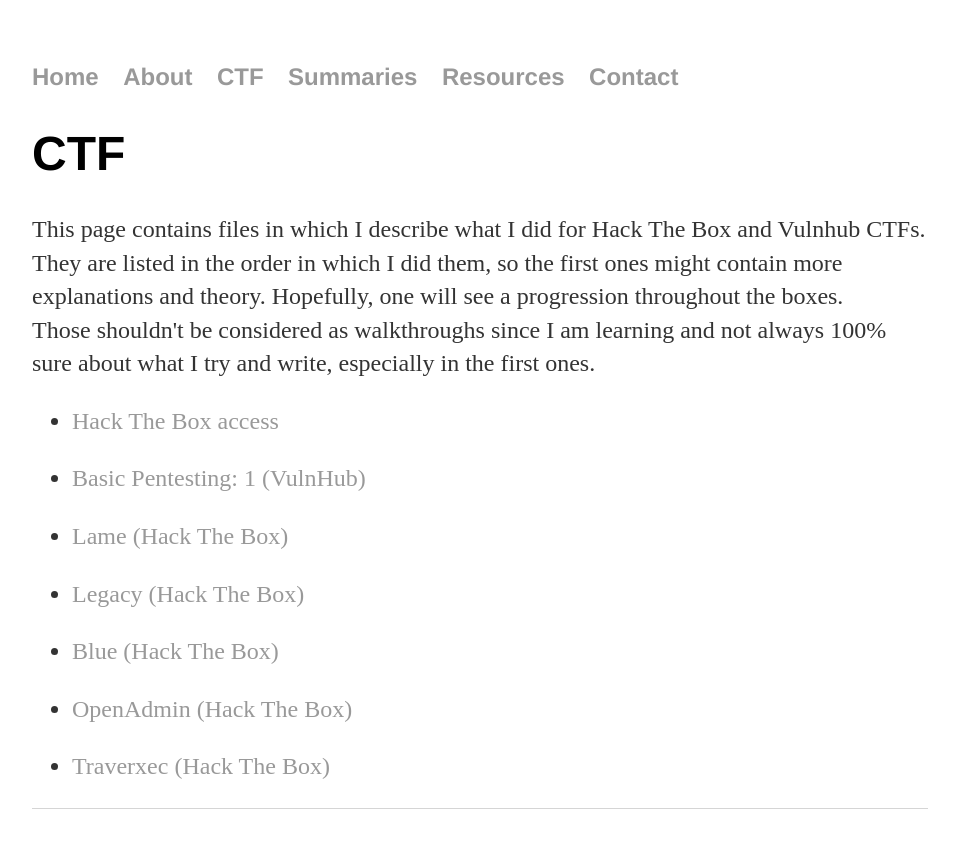
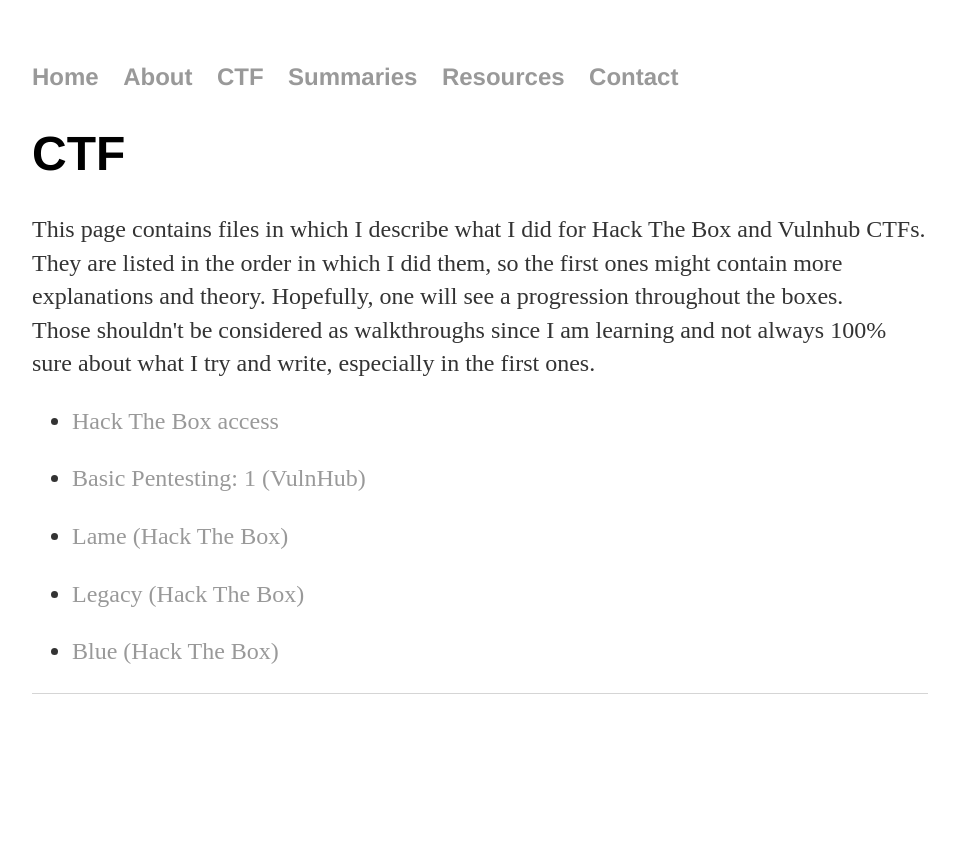
Before and after one commit to jsom1/jsom1.github.io, a Jekyll site: the page built from walkthroughs/index.html, in a window 1280 px wide. Shown: the top 848 px of the page, without its empty margins (160-1119 px from the left). Built offline with Jekyll 4.4.1, drawn with Linux system fonts in a browser that asks for light colours.

Commit message:
Update index.html

```diff
--- a/walkthroughs/index.html
+++ b/walkthroughs/index.html
@@ -28,10 +28,10 @@
 	<p><li><a href="/_walkthroughs/Blue">Blue (Hack The Box)</a><br>
 		</li></p>
 
-	<p><li><a href="/_walkthroughs/OpenAdmin">OpenAdmin (Hack The Box)</a><br>
+	<!--<p><li><a href="/_walkthroughs/OpenAdmin">OpenAdmin (Hack The Box)</a><br>
 		</li></p>
 
 	<p><li><a href="/_walkthroughs/Traverxec">Traverxec (Hack The Box)</a><br>
-		</li></p>
+		</li></p>-->
 	</ul>
 </div>
```
